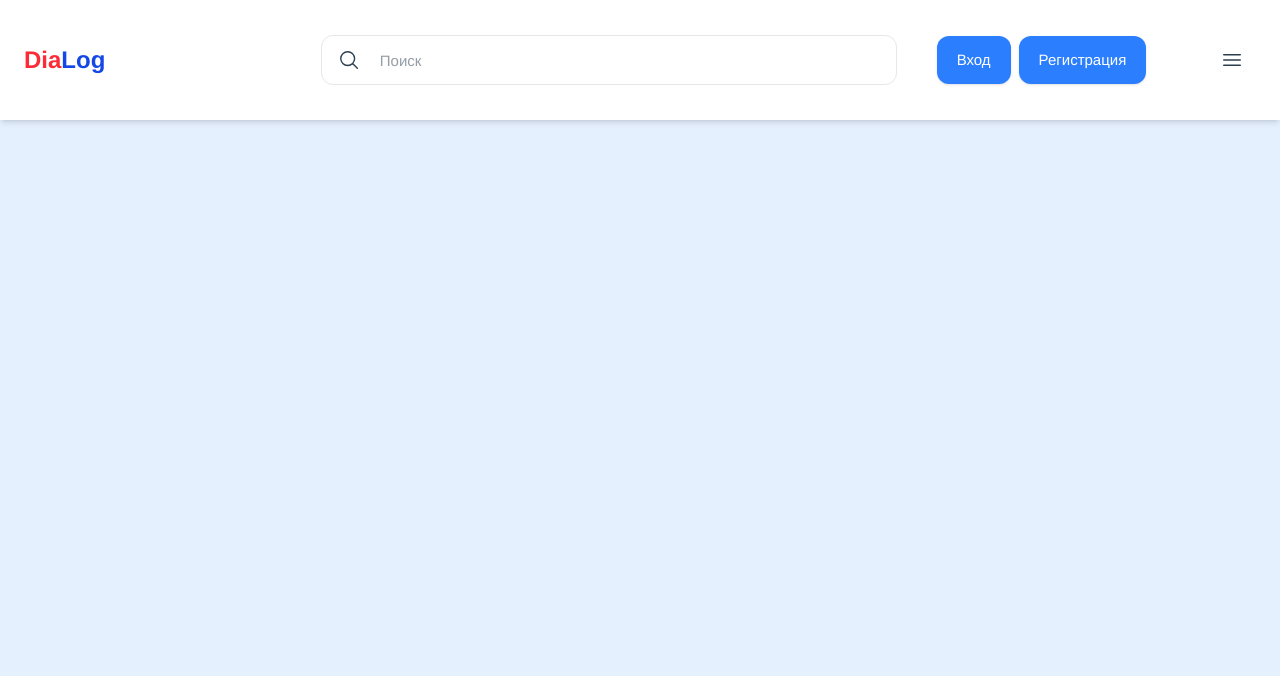
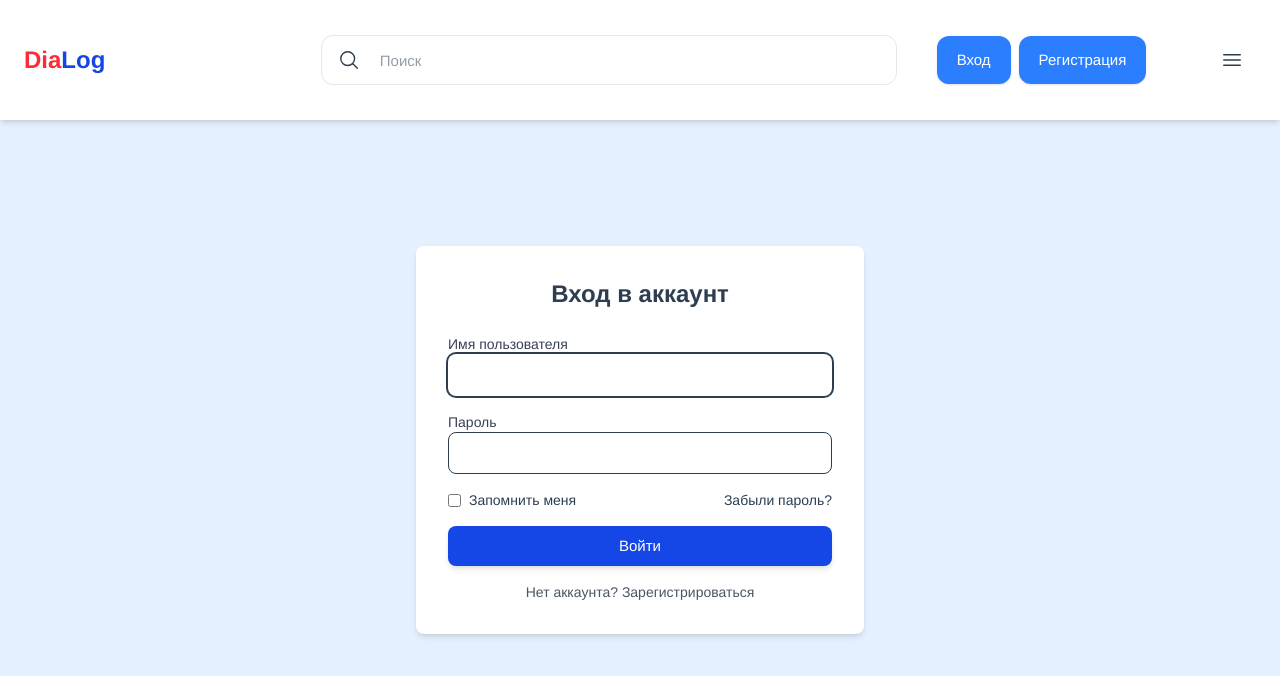
Before and after one commit to Alexander-vlk/dialog_frontend, a Vue app: page /login in a window 1280 px wide. Shown: the top 676 px of the page. Built offline with nearby package versions, Linux system fonts and the light colour scheme; no server answers; the HTML template or start-up script is replaced by a standard one.

Commit message:
feat: login view component

```diff
--- a/src/components/common/user-auth/SystemLogin.vue
+++ b/src/components/common/user-auth/SystemLogin.vue
@@ -3,7 +3,7 @@
 </script>
 
 <template>
-    <a href="" class="bg-blue-500 text-white px-5 py-3 rounded-xl shadow-sm hover:bg-blue-700 transition">Вход</a>
+    <RouterLink :to="{ name: 'login' }" class="bg-blue-500 text-white px-5 py-3 rounded-xl shadow-sm hover:bg-blue-700 transition">Вход</RouterLink>
 </template>
 
 <style scoped>
--- a/src/router/index.ts
+++ b/src/router/index.ts
@@ -14,6 +14,11 @@ const router = createRouter({
             name: 'profile',
             component: () => import("@/views/profile/UserProfileView.vue"),
         },
+        {
+            path: '/login',
+            name: 'login',
+            component: () => import('@/views/auth-service/LoginView.vue'),
+        },
     ],
 })
 
--- /dev/null
+++ b/src/views/auth-service/LoginView.vue
@@ -0,0 +1,97 @@
+<script setup lang="ts">
+import { ref } from 'vue'
+
+import api from '@/plugins/axios/axios.ts'
+import FloatingError from "@/components/common/errors/FloatingError.vue";
+
+import type {UserLoginCredentials} from "@/types/authTypes.ts";
+
+
+document.title = 'Авторизация'
+
+const credentials = ref<UserLoginCredentials>({
+    username: '',
+    password: '',
+    remember: false,
+})
+
+const errorMessage = ref('')
+
+const sendCredentials = async () => {
+    errorMessage.value = ''
+    try {
+        await api.post(
+            'auth_service/token/',
+            credentials.value,
+        )
+    }
+    catch (error) {
+        if (!error.isAxiosError) {
+            console.error('Неизвестная ошибка', error)
+            errorMessage.value = 'Произошла неизвестная ошибка.'
+            return
+        }
+        if (error.response?.status === 401) {
+            errorMessage.value = error.response.data?.detail || 'Неверный логин или пароль.'
+            return
+        }
+    }
+}
+</script>
+
+<template>
+    <div class="flex justify-center items-center min-h-[80dvh]">
+        <div class="bg-white p-8 rounded-lg shadow-md w-full max-w-md">
+            <h2 class="text-2xl font-bold text-primary text-center mb-6">Вход в аккаунт</h2>
+
+            <form class="space-y-4" @submit.prevent="sendCredentials">
+
+                <div>
+                    <label for="username" class="block text-sm font-medium text-gray-700">Имя пользователя</label>
+                    <input
+                        v-model="credentials.username"
+                        type="text"
+                        id="username"
+                        name="username"
+                        required
+                        autofocus
+                        class="w-full px-4 py-2 border rounded-lg focus:outline-none focus:ring-2 focus:ring-primary focus:border-transparent"
+                    >
+                </div>
+
+                <div>
+                    <label for="password" class="block text-sm font-medium text-gray-700">Пароль</label>
+                    <input
+                        v-model="credentials.password"
+                        type="password"
+                        id="password"
+                        name="password"
+                        required
+                        class="w-full px-4 py-2 border rounded-lg focus:outline-none focus:ring-2 focus:ring-primary focus:border-transparent"
+                    >
+                </div>
+
+                <div class="flex justify-between items-center text-sm">
+                    <label class="flex items-center">
+                        <input type="checkbox" name="remember" class="mr-2" v-model="credentials.remember">
+                        Запомнить меня
+                    </label>
+                    <a href="#" class="text-primary hover:text-secondary hover:underline">Забыли пароль?</a>
+                </div>
+
+                <button type="submit" class="w-full bg-blue-700 text-white px-4 py-2 rounded-lg shadow-md hover:bg-green-700 cursor-pointer transition">
+                    Войти
+                </button>
+            </form>
+
+            <p class="text-center text-sm text-gray-600 mt-4">
+                Нет аккаунта? <a href="/register/" class="text-primary hover:text-secondary hover:underline">Зарегистрироваться</a>
+            </p>
+        </div>
+    </div>
+    <FloatingError :message="errorMessage" />
+</template>
+
+<style scoped>
+
+</style>
```
